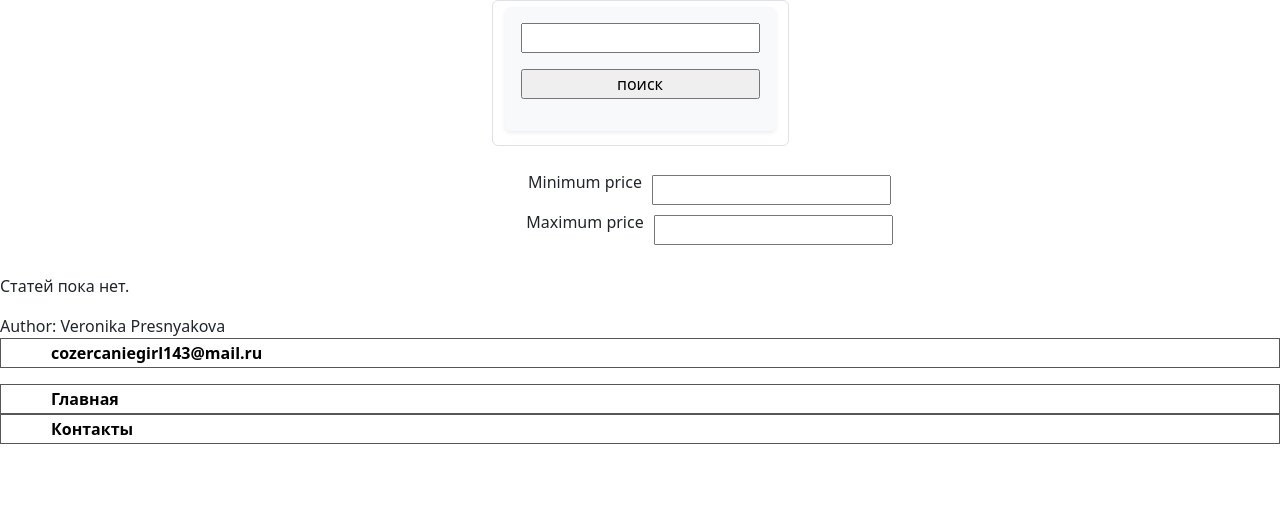
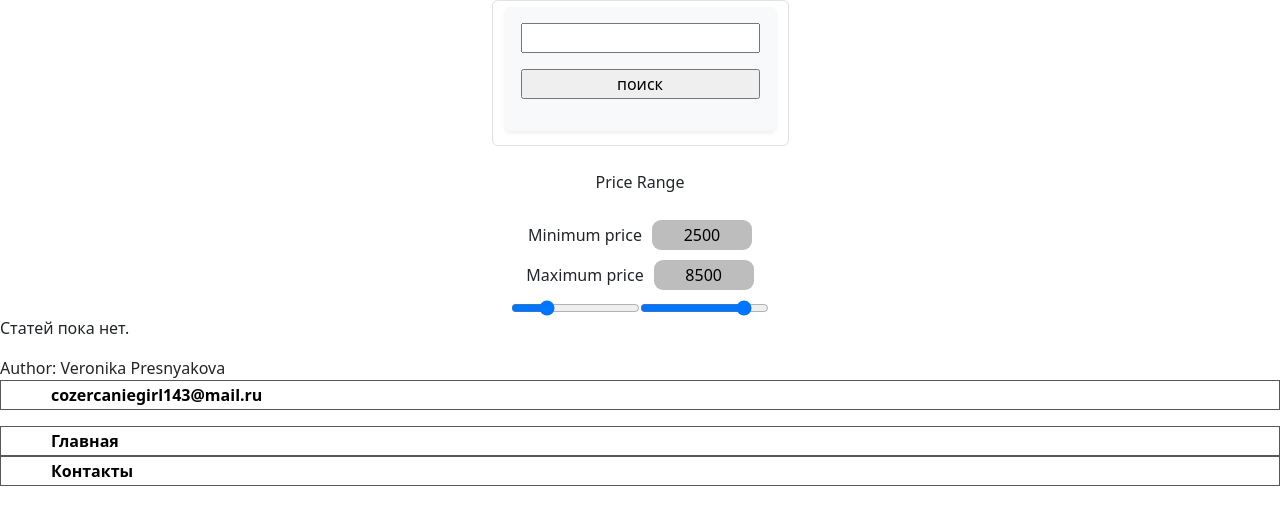
Before and after one commit to Niki96434/project_bee_market_, a Flask app: page / in a window 1280 px wide. Shown: the part 116-641 px from the top of the page. Run offline with Flask 3, Linux system fonts and the light colour scheme.

Commit message:
список цен

```diff
--- a/static/css/main.css
+++ b/static/css/main.css
@@ -157,36 +157,69 @@ input:active {
 .style-search {
   display: flex;
   justify-content: center;
+  border: 0px;
   /* box-shadow: 0 0; */
 }
 
+
+/* .container-1 {
+  margin: 10px;
+  padding: 10px;
+} */
+
 .input1 {
+  flex: 1;
   display: flex;
   flex-direction: row;
   justify-content: center;
   gap: 0px 10px;
   align-items: center;
+  margin: 10px;
+  position: relative;
 }
 
 
-.input-1 {
-  display: block flex;
+.input-min {
+  display: flex;
+  background-color: #bdbdbd;
+  border-radius: 9px;
+  /* position:absolute; */
+  /* top: 10px; */
   width: 100px;
   height: 30px;
-  background-color: #bdbdbd;
+  text-align: center;
+  border: 0px;
 }
 
 .input2 {
+  flex: 1;
   display: flex;
   flex-direction: row;
   justify-content: center;
   gap: 0px 10px;
   align-items: center;
+  margin: 10px;
 }
 
-.input-2 {
-  display: block flex;
+.input-max {
+  display: flex;
   width: 100px;
   height: 30px;
   background-color: #bdbdbd;
+  border-radius: 9px;
+  text-align: center;
+  border: 0px;
 }
+
+.header {
+  display: flex;
+  justify-content: center;
+  align-items: center;
+}
+
+.range-input {
+  display: flex;
+  flex-direction: row;
+  justify-content: center;
+  align-items: center;
+}
--- a/templates/news.html
+++ b/templates/news.html
@@ -22,26 +22,23 @@
 </div>
                      <br>
                     <div class="container-1">
+                        <div class="header">
+                            <p>Price Range</p>
+                        </div>
                         <div class="input1">
-                            <div>
-                                <p>Minimum price</p>
-                            </div>
-                            <div class="input-1">
-                                    <p>
-                                        <input type="text">
-                                    </p>
-                            </div>
+                            <span>Minimum price</span>
+                            <input type="text" value="2500" class="input-min">
                         </div>
                         <div class="input2">
-                            <p>Maximum price</p>
-                            <div class="input-2">
-                                    <p>
-                                        <input type="text">
-                                    </p>
-                            </div>
+                            <span>Maximum price</span>
+                            <input type="text" value="8500" class="input-max">
+                        </div>
+
+                        <div class="range-input">
+                            <input type="range" class="min-range" min='0' max='10000' value='2500' step="1">
+                            <input type="range" class="max-range" min='0' max='10000' value='8500' step="1">
                         </div>
                     </div>
-                     <br>
 {%if articles%}
             {%for article in articles%}
                         <div>
```
